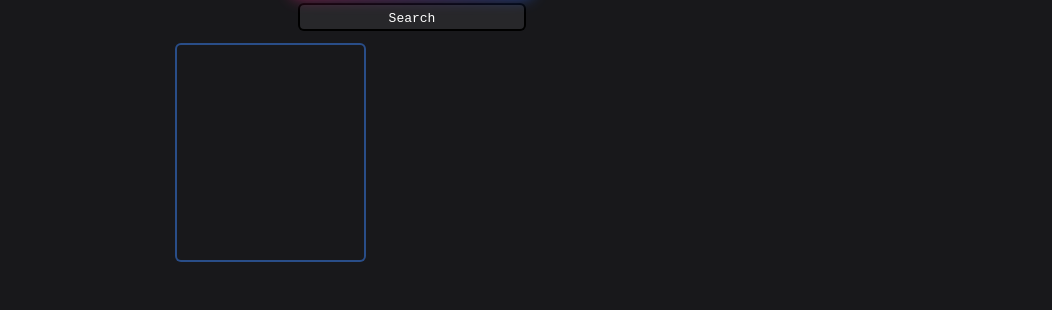
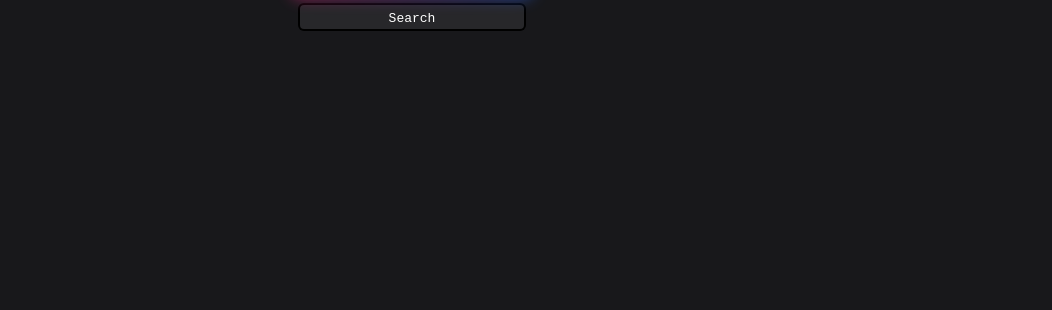
Before and after one commit to Leesaal/TheMovieMatrix, a plain HTML site: page index.html in a window 1280 px wide. Shown: the part 317-627 px from the top of the page, 228-1280 px from the left. Drawn offline with nearby package versions, Linux system fonts and the light colour scheme.

Commit message:
amended css

```diff
--- a/assets/javascript/script.js
+++ b/assets/javascript/script.js
@@ -15,6 +15,7 @@
 
 	searchBtn.addEventListener("click", function (event){
 		event.preventDefault();
+
 
 		var movieName = document.getElementById("searchQuery").value;
 
--- a/index.html
+++ b/index.html
@@ -92,7 +92,7 @@
         </div>
 <!--fetch the trailer from the Youtube API-->
 
-        <div class="trailer container flex float-right rounded ring-2 w-1/3" id="movieTrailer" class="">
+        <div class="trailer container flex float-right rounded w-1/3" id="movieTrailer" class="">
             <iframe width="560" height="215" src="" frameborder="0"
                 allow="accelerometer; autoplay; clipboard-write; encrypted-media; gyroscope; picture-in-picture; web-share"
                 allowfullscreen id="trailer"></iframe>
```
Also changed, not shown: assets/CSS/style.css (line endings or trailing spaces).
